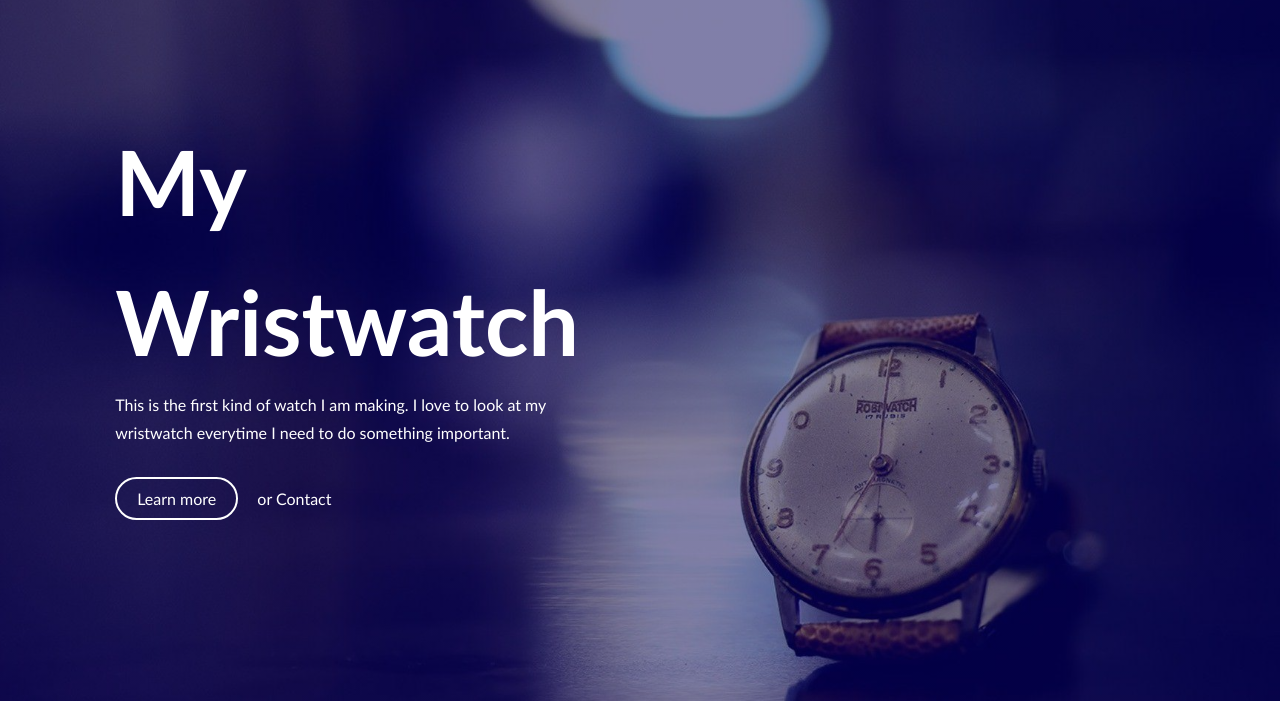
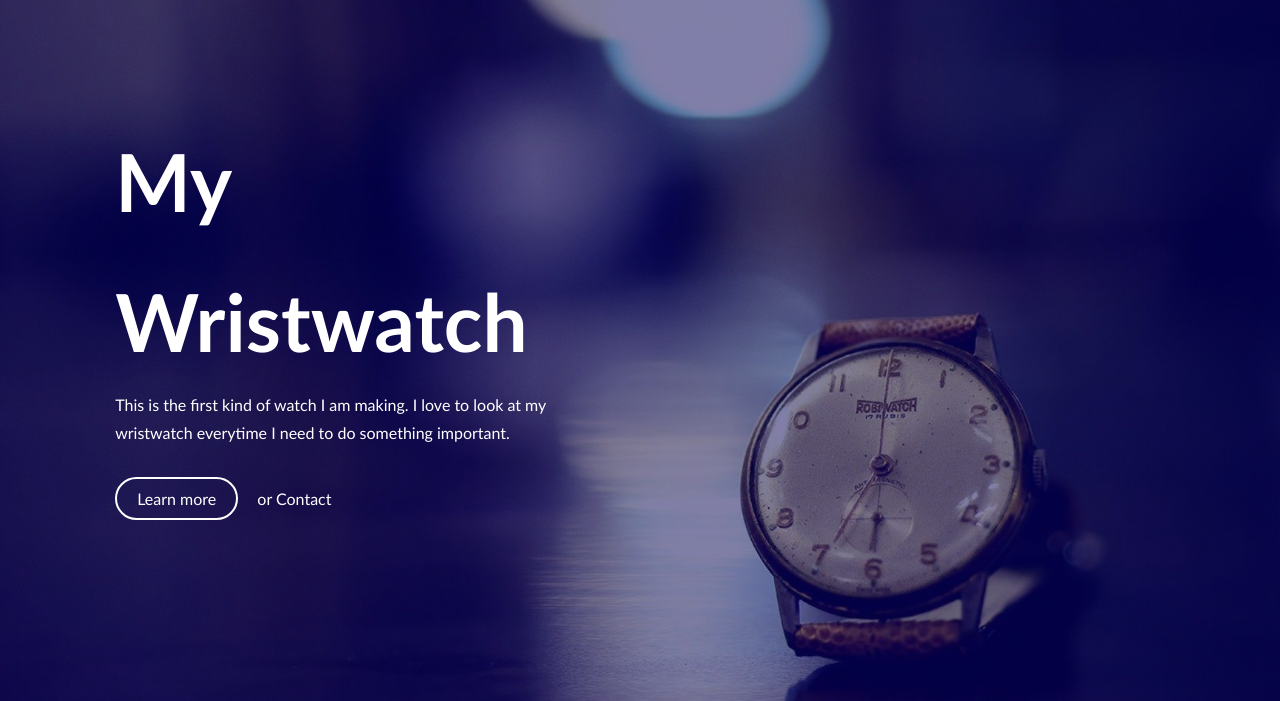
Before and after one commit to temiboy/animated-project, a plain HTML site: page index.html in a window 1280 px wide. Shown: the part 99-800 px from the top of the page. Drawn offline with Linux system fonts and the light colour scheme.

Commit message:
initial commit

```diff
--- a/style.css
+++ b/style.css
@@ -62,7 +62,7 @@ nav:hover ul li a{
 
 }
 .content h1{
-    font-size: 90px;
+    font-size: 80px;
     line-height: 140px;
     font-weight: 600;
 }
@@ -108,6 +108,10 @@ p.slide-left{
     animation-delay: 2s;
 }
 
-@media only screen and (max-device-width:723px){
+@media only screen and (min-device-width:723px){
     body{width: 100%};
 }
+
+@media only screen and (min-device-width:768px){
+    body {width:100}
+}
```
